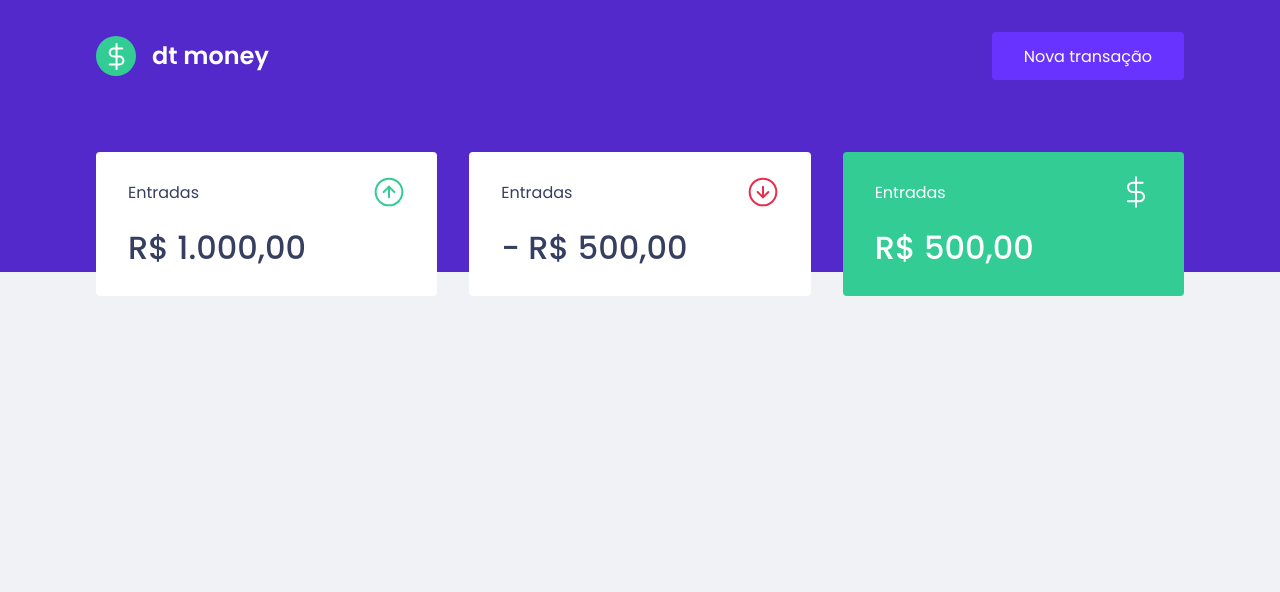
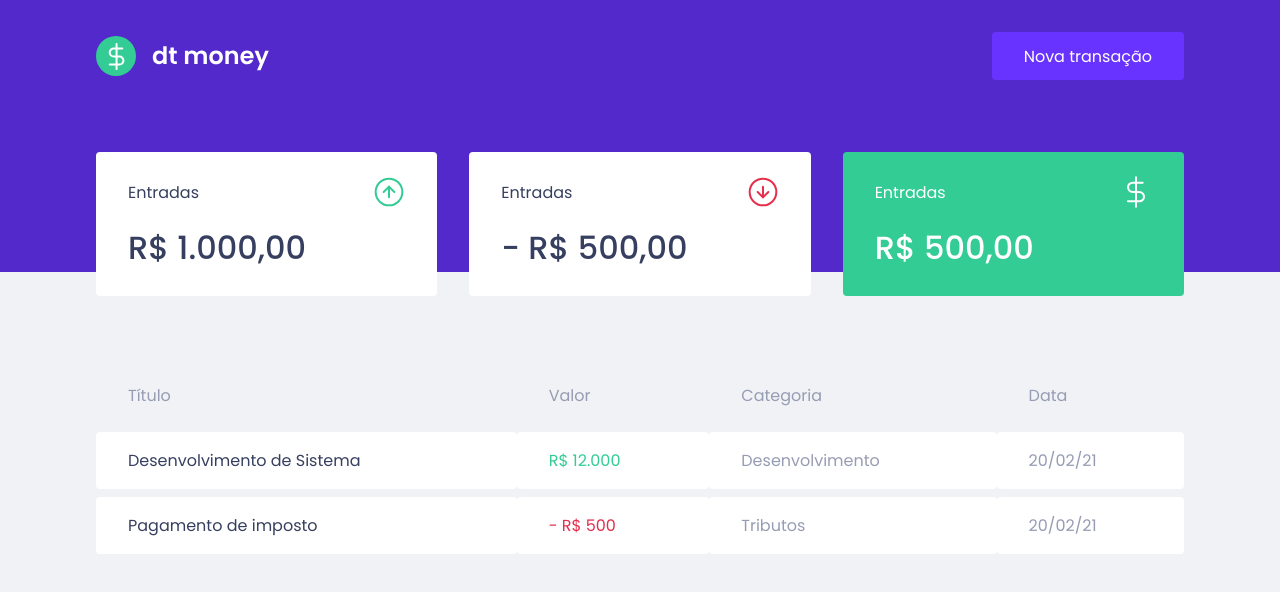
Before and after one commit to KesleyDavid/study_Ignite_React_Web_02-dtmoney, a React (Create React App) app: page / in a window 1280 px wide. Shown: the top 592 px of the page. Built offline with nearby package versions, Linux system fonts and the light colour scheme.

Commit message:
[02] [02] [project] Component: TransactionsTable

```diff
--- a/src/components/Dashboard/index.tsx
+++ b/src/components/Dashboard/index.tsx
@@ -1,10 +1,12 @@
 import { Summary } from '../Summary';
+import { TransactionsTable } from '../TransactionsTable';
 import * as S from './styles';
 
 export function Dashboard() {
   return (
     <S.Container>
       <Summary />
+      <TransactionsTable />
     </S.Container>
   );
 }
--- /dev/null
+++ b/src/components/TransactionsTable/index.tsx
@@ -0,0 +1,32 @@
+import * as S from './styles';
+
+export function TransactionsTable() {
+  return (
+    <S.Container>
+      <table>
+        <thead>
+          <tr>
+            <th>Título</th>
+            <th>Valor</th>
+            <th>Categoria</th>
+            <th>Data</th>
+          </tr>
+        </thead>
+        <tbody>
+          <tr>
+            <td>Desenvolvimento de Sistema</td>
+            <td className="deposit">R$ 12.000</td>
+            <td>Desenvolvimento</td>
+            <td>20/02/21</td>
+          </tr>
+          <tr>
+            <td>Pagamento de imposto</td>
+            <td className="withdraw">- R$ 500</td>
+            <td>Tributos</td>
+            <td>20/02/21</td>
+          </tr>
+        </tbody>
+      </table>
+    </S.Container>
+  );
+}
--- /dev/null
+++ b/src/components/TransactionsTable/styles.ts
@@ -0,0 +1,41 @@
+import styled from 'styled-components';
+
+export const Container = styled.div`
+  margin-top: 4rem;
+
+  table {
+    width: 100%;
+    border-spacing: 0 0.5rem;
+
+    th {
+      color: var(--text-body);
+      font-weight: 400;
+      padding: 1rem 2rem;
+      text-align: left;
+      line-height: 1.5rem;
+    }
+
+    td {
+      padding: 1rem 2rem;
+      border: 0;
+      background: var(--shape);
+      color: var(--text-body);
+      border-radius: 0.25rem;
+
+      &:first-child {
+        // Primeiro TD
+        color: var(--text-title);
+      }
+
+      &.deposit {
+        // Na classe .deposit
+        color: var(--green);
+      }
+
+      &.withdraw {
+        // Na classe .withdraw
+        color: var(--red);
+      }
+    }
+  }
+`;
```
